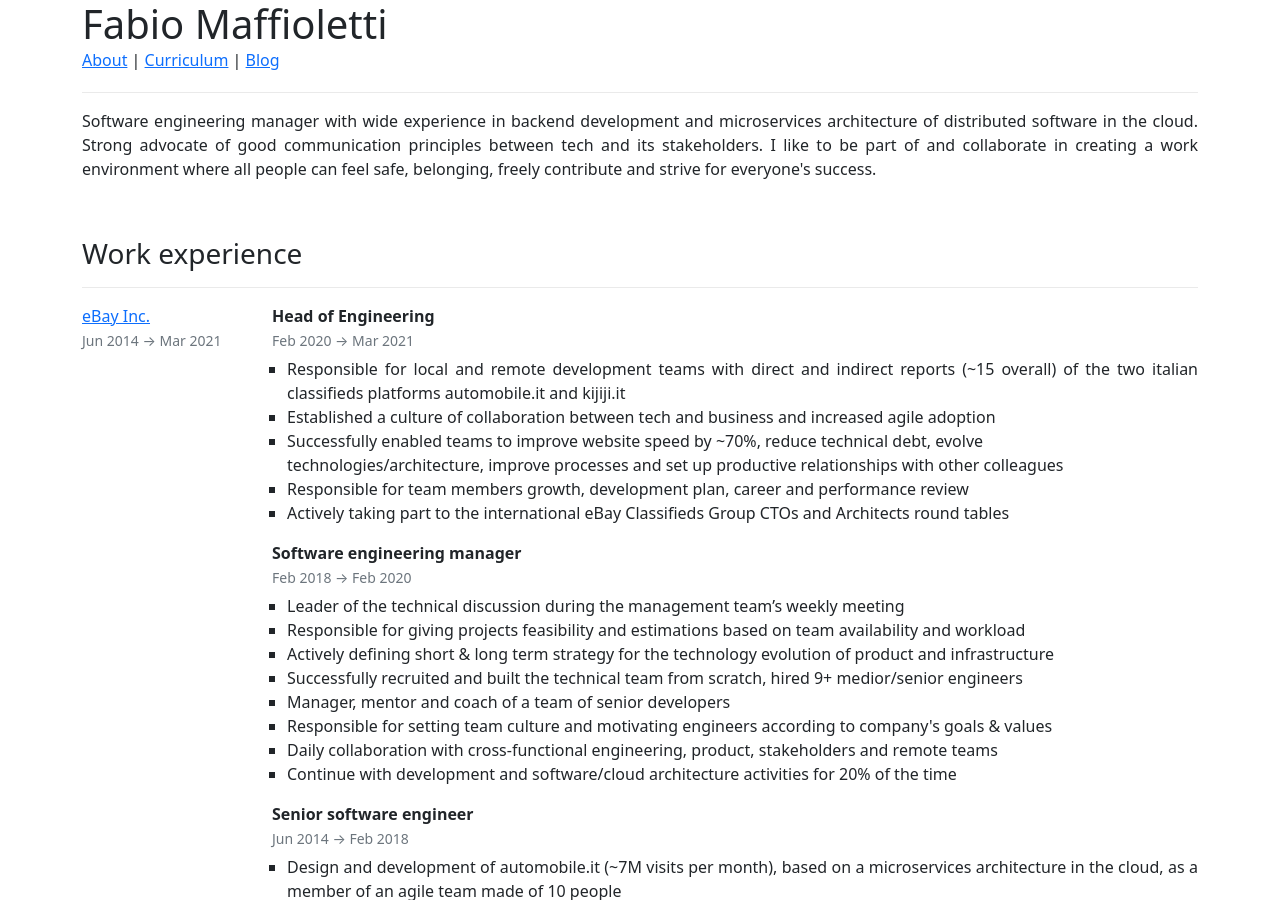
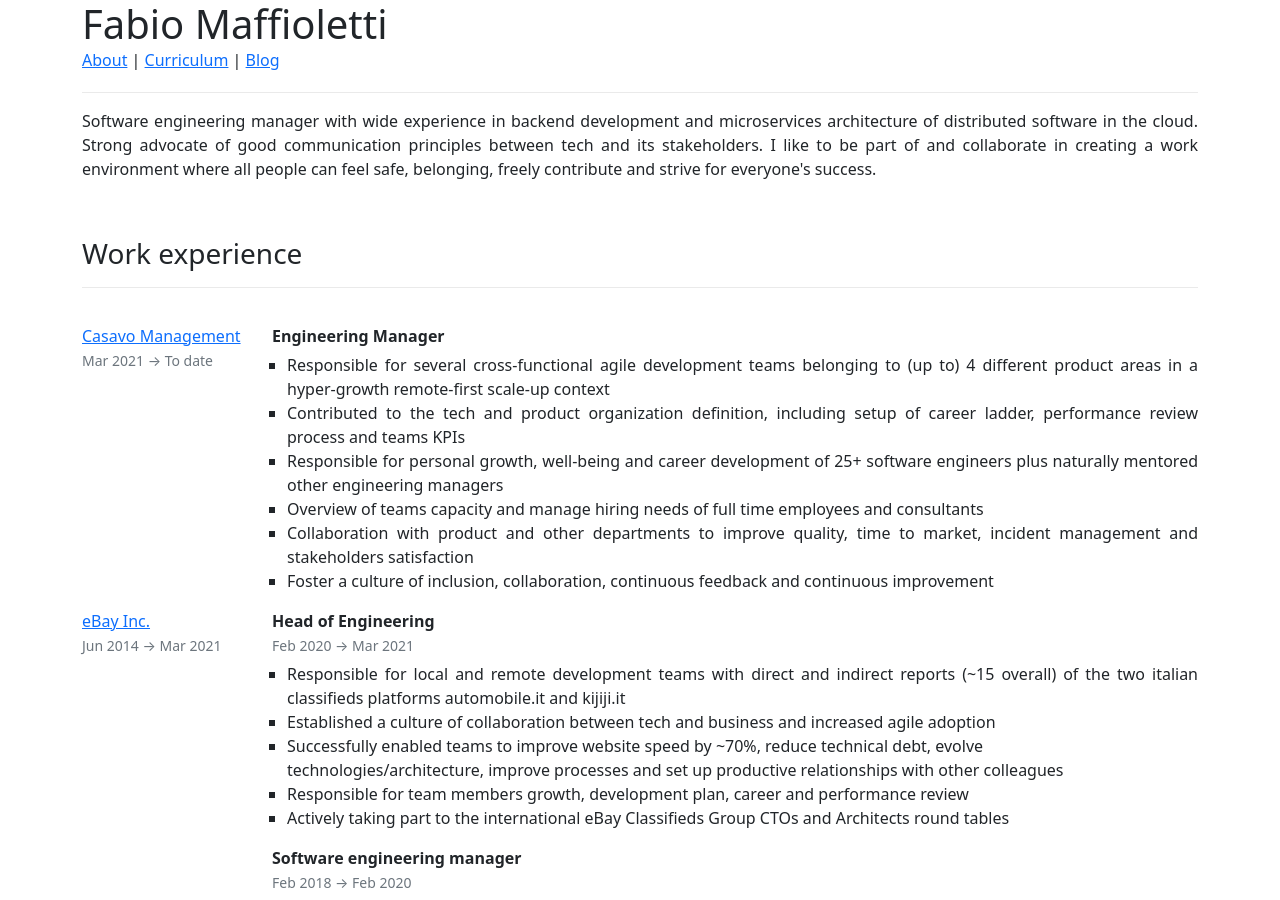
Before and after one commit to fabiomaffioletti/fabiomaffioletti.github.io, a Jekyll site: the page built from curriculum/index.html, in a window 1280 px wide and 900 px high. Built offline with Jekyll 4.4.1, drawn with Linux system fonts in a browser that asks for light colours; Markdown is read by kramdown in place of the engine named in the settings.

Commit message:
Update cv

```diff
--- a/curriculum/index.html
+++ b/curriculum/index.html
@@ -17,6 +17,26 @@ variable_link_label: blog
 	<div class="col spaced">
 		<h3>Work experience</h3>
 		<hr/>
+	</div>
+</div>
+
+<div class="row cv">
+	<div class="col-sm-12 col-md-2">
+		<p class="cv"><a href="http://www.casavo.com/" target="_blank">Casavo Management</a>
+			<br/>
+			<small class="text-muted">Mar 2021 &#8594; To date</small>
+		</p>
+	</div>
+	<div class="col-sm-12 col-md-10">
+		<p class="cv"><strong>Engineering Manager</strong></p>
+		<ul class="cv">
+			<li>Responsible for several cross-functional agile development teams belonging to (up to) 4 different product areas in a hyper-growth remote-first scale-up context</li>
+			<li>Contributed to the tech and product organization definition, including setup of career ladder, performance review process and teams KPIs</li>
+			<li>Responsible for personal growth, well-being and career development of 25+ software engineers plus naturally mentored other engineering managers</li>
+			<li>Overview of teams capacity and manage hiring needs of full time employees and consultants</li>
+			<li>Collaboration with product and other departments to improve quality, time to market, incident management and stakeholders satisfaction</li>
+			<li>Foster a culture of inclusion, collaboration, continuous feedback and continuous improvement</li>
+		</ul>
 	</div>
 </div>
 
```
